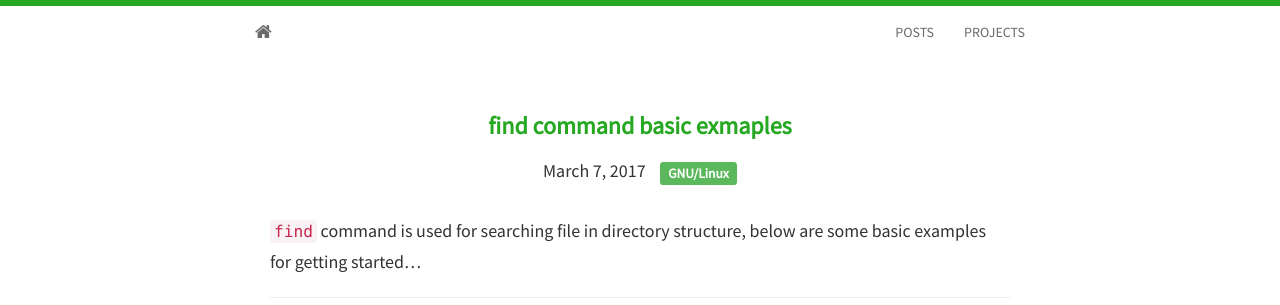
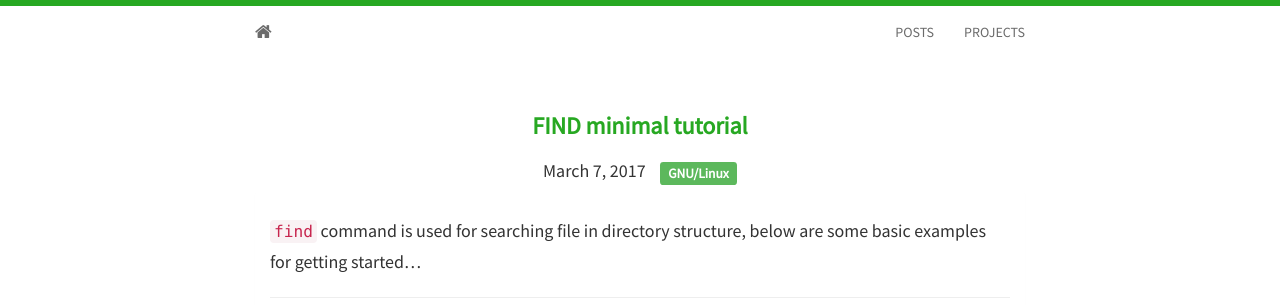
Before and after one commit to murarisumit/murarisumit.github.io, a Jekyll site: the page built from _posts/2017-03-07-Find-command-examples.md, in a window 1280 px wide. Shown: the top 305 px of the page. Built offline with Jekyll 4.4.1, drawn with Linux system fonts in a browser that asks for light colours; nearby versions of some CDN libraries.

Commit message:
Updated title for find posts

```diff
--- a/_posts/2017-03-07-Find-command-examples.md
+++ b/_posts/2017-03-07-Find-command-examples.md
@@ -1,5 +1,5 @@
 ---
-title: find command basic exmaples
+title: FIND minimal tutorial
 date: 2017-03-07 00:00:00 Z
 tags:
 - GNU/Linux
```
